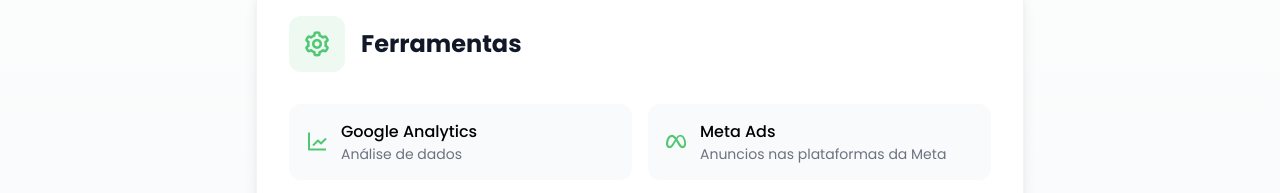
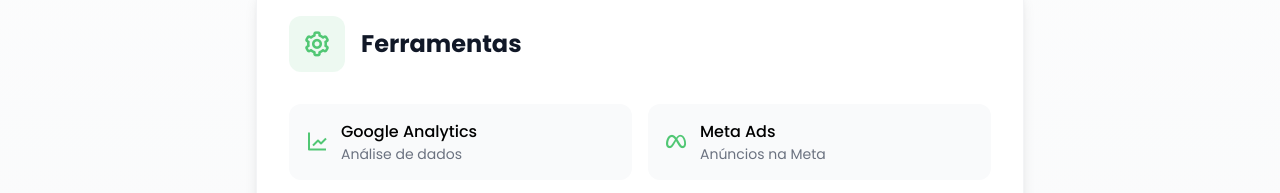
Before and after one commit to Luqtta/Yasmim-Site, a website: page pt-br.html in a window 1280 px wide. Shown: the part 1235-1428 px from the top of the page. Drawn offline with nearby package versions, Linux system fonts and the light colour scheme.

Commit message:
Update pt-br.html

```diff
--- a/pt-br.html
+++ b/pt-br.html
@@ -276,7 +276,7 @@
                                 <i class='bx bxl-meta text-2xl text-[#51c774] group-hover:text-white'></i>
                                 <div>
                                     <h4 class="font-medium">Meta Ads</h4>
-                                    <p class="text-sm text-gray-500 group-hover:text-white/90">Anuncios nas plataformas da Meta</p>
+                                    <p class="text-sm text-gray-500 group-hover:text-white/90">Anúncios na Meta</p>
                                 </div>
                             </div>
                         </div>
```
